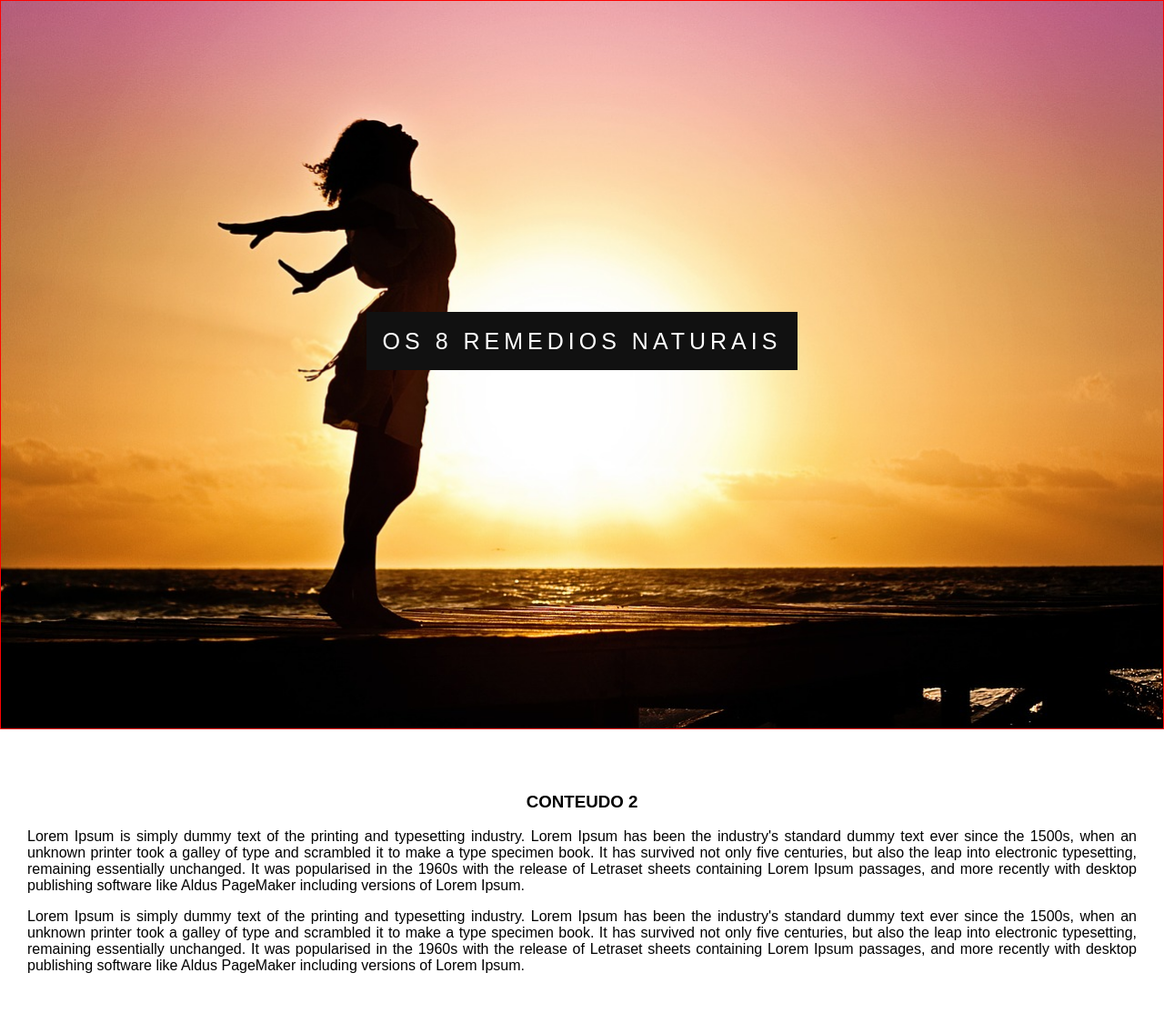
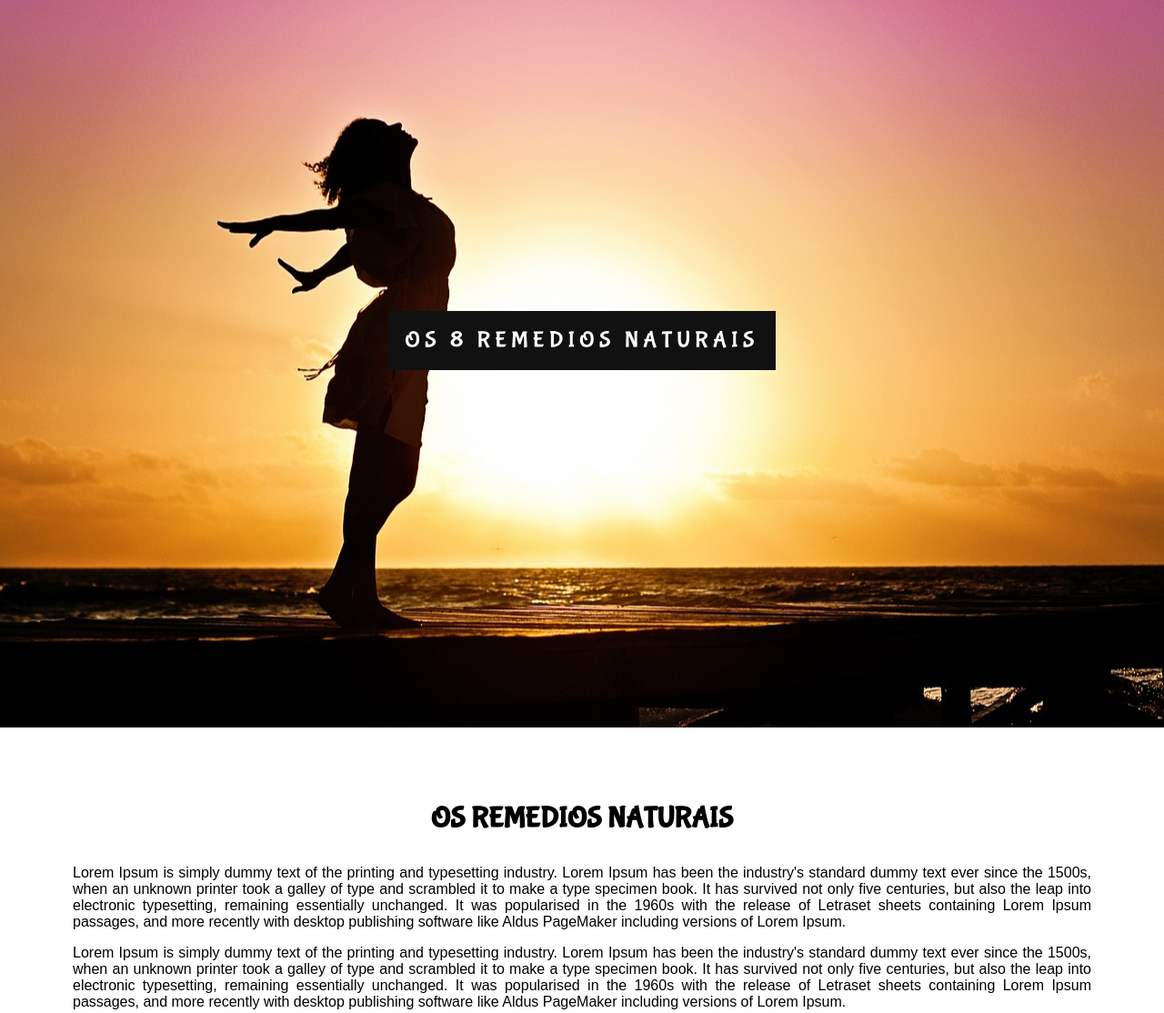
Before and after one commit to Lorran-alves/Projeto-Paralax, a plain HTML site: page index.html in a window 1280 px wide. Shown: the top 1114 px of the page at 91% size. Drawn offline with Linux system fonts and the light colour scheme.

Commit message:
projeto-alterado

```diff
--- a/css/estilo.css
+++ b/css/estilo.css
@@ -1,31 +1,37 @@
+@font-face {
+    font-family: Fonte_logo;
+    src: url(../fontes/bubblegum-sans-regular.otf);
+}
 body,html{
     margin: 0;
     font: 16px;
-    font-family: arial,  sans-serif;
+    font-family: Arial, Helvetica, sans-serif;
     color: #777;
     height: 100%;
 
 }
 .conteudo{
-    padding: 50px 30px;
+    padding: 50px 80px;
     color: black;
     background-color: white;
     text-align: justify;
 
 }
 h3{
+    font-family: Fonte_logo;
     text-transform: uppercase;
     text-align: center;
+    font-size: 2em;
 }
 /***EFEITO PARALAX***/
-.caixa1 , .caixa2, .caixa3, .caixa4, .caixa5 , .caixa6, .caixa7, .caixa8, .caixa9{
+.caixa1 , .caixa2, .caixa3, .caixa4, .caixa5 , .caixa6, .caixa7, .caixa8, .caixa9,.caixa10{
    position: relative;
     height: 100%;
     background-size: cover;
     background-position: center ;
     background-repeat: no-repeat;
     background-attachment: fixed;
-    border: 1px solid red;
+
 }
 .caixa1{
     background-image: url(../imagens/imagem1.jpg) ;
@@ -40,15 +46,15 @@ h3{
 
 }
 .caixa4{
-    background-image: url(../imagens/imagem4.jpg);
+    background-image: url(../imagens/imagem4.png);
 
 }
 .caixa5{
-    background-image: url(../imagens/imagem5.webp);
+    background-image: url(../imagens/imagem5.jpg);
 
 }
 .caixa6{
-    background-image: url(../imagens/imagem6.jpeg);
+    background-image: url(../imagens/imagem6.jpg);
 
 }
 .caixa7{
@@ -61,6 +67,10 @@ h3{
 }
 .caixa9{
     background-image: url(../imagens/imagem9.jpg);
+
+}
+.caixa10{
+    background-image: url(../imagens/imagem11.jpg);
 
 }
 .titulo-geral{
@@ -76,5 +86,6 @@ span.titulo{
     padding: 18px;
     font-size: 25px;
     letter-spacing: 5px;
+    font-family: Fonte_logo;
 
 }
--- a/index.html
+++ b/index.html
@@ -15,7 +15,7 @@
             </div>
         </div>
         <div class="conteudo">
-            <h3>conteudo 2</h3>
+            <h3> Os remedios naturais</h3>
             <p>Lorem Ipsum is simply dummy text of the printing and typesetting industry. Lorem Ipsum has been the industry's standard dummy text ever since the 1500s, when an unknown printer took a galley of type and scrambled it to make a type specimen book. It has survived not only five centuries, but also the leap into electronic typesetting, remaining essentially unchanged. It was popularised in the 1960s with the release of Letraset sheets containing Lorem Ipsum passages, and more recently with desktop publishing software like Aldus PageMaker including versions of Lorem Ipsum.</p>
             <p>Lorem Ipsum is simply dummy text of the printing and typesetting industry. Lorem Ipsum has been the industry's standard dummy text ever since the 1500s, when an unknown printer took a galley of type and scrambled it to make a type specimen book. It has survived not only five centuries, but also the leap into electronic typesetting, remaining essentially unchanged. It was popularised in the 1960s with the release of Letraset sheets containing Lorem Ipsum passages, and more recently with desktop publishing software like Aldus PageMaker including versions of Lorem Ipsum.</p>
         </div>
@@ -26,7 +26,7 @@
             </div>
         </div>
         <div class="conteudo">
-            <h3>conteudo 2</h3>
+            <h3>A ÁGUA </h3>
             <p>Lorem Ipsum is simply dummy text of the printing and typesetting industry. Lorem Ipsum has been the industry's standard dummy text ever since the 1500s, when an unknown printer took a galley of type and scrambled it to make a type specimen book. It has survived not only five centuries, but also the leap into electronic typesetting, remaining essentially unchanged. It was popularised in the 1960s with the release of Letraset sheets containing Lorem Ipsum passages, and more recently with desktop publishing software like Aldus PageMaker including versions of Lorem Ipsum.</p>
             <p>Lorem Ipsum is simply dummy text of the printing and typesetting industry. Lorem Ipsum has been the industry's standard dummy text ever since the 1500s, when an unknown printer took a galley of type and scrambled it to make a type specimen book. It has survived not only five centuries, but also the leap into electronic typesetting, remaining essentially unchanged. It was popularised in the 1960s with the release of Letraset sheets containing Lorem Ipsum passages, and more recently with desktop publishing software like Aldus PageMaker including versions of Lorem Ipsum.</p>
         </div>
@@ -36,7 +36,7 @@
             </div>
         </div>
         <div class="conteudo">
-            <h3>conteudo 2</h3>
+            <h3>AR LIVRE </h3>
             <p>Lorem Ipsum is simply dummy text of the printing and typesetting industry. Lorem Ipsum has been the industry's standard dummy text ever since the 1500s, when an unknown printer took a galley of type and scrambled it to make a type specimen book. It has survived not only five centuries, but also the leap into electronic typesetting, remaining essentially unchanged. It was popularised in the 1960s with the release of Letraset sheets containing Lorem Ipsum passages, and more recently with desktop publishing software like Aldus PageMaker including versions of Lorem Ipsum.</p>
             <p>Lorem Ipsum is simply dummy text of the printing and typesetting industry. Lorem Ipsum has been the industry's standard dummy text ever since the 1500s, when an unknown printer took a galley of type and scrambled it to make a type specimen book. It has survived not only five centuries, but also the leap into electronic typesetting, remaining essentially unchanged. It was popularised in the 1960s with the release of Letraset sheets containing Lorem Ipsum passages, and more recently with desktop publishing software like Aldus PageMaker including versions of Lorem Ipsum.</p>
         </div>
@@ -47,7 +47,7 @@
             </div>
         </div>
         <div class="conteudo">
-            <h3>conteudo 2</h3>
+            <h3>ALIMENTAÇÃO ADEQUADA</h3>
             <p>Lorem Ipsum is simply dummy text of the printing and typesetting industry. Lorem Ipsum has been the industry's standard dummy text ever since the 1500s, when an unknown printer took a galley of type and scrambled it to make a type specimen book. It has survived not only five centuries, but also the leap into electronic typesetting, remaining essentially unchanged. It was popularised in the 1960s with the release of Letraset sheets containing Lorem Ipsum passages, and more recently with desktop publishing software like Aldus PageMaker including versions of Lorem Ipsum.</p>
             <p>Lorem Ipsum is simply dummy text of the printing and typesetting industry. Lorem Ipsum has been the industry's standard dummy text ever since the 1500s, when an unknown printer took a galley of type and scrambled it to make a type specimen book. It has survived not only five centuries, but also the leap into electronic typesetting, remaining essentially unchanged. It was popularised in the 1960s with the release of Letraset sheets containing Lorem Ipsum passages, and more recently with desktop publishing software like Aldus PageMaker including versions of Lorem Ipsum.</p>
         </div>
@@ -58,7 +58,7 @@
             </div>
         </div>
         <div class="conteudo">
-            <h3>conteudo 2</h3>
+            <h3>A PRATICA DOS EXERCÍCIOS FÍSICOS</h3>
             <p>Lorem Ipsum is simply dummy text of the printing and typesetting industry. Lorem Ipsum has been the industry's standard dummy text ever since the 1500s, when an unknown printer took a galley of type and scrambled it to make a type specimen book. It has survived not only five centuries, but also the leap into electronic typesetting, remaining essentially unchanged. It was popularised in the 1960s with the release of Letraset sheets containing Lorem Ipsum passages, and more recently with desktop publishing software like Aldus PageMaker including versions of Lorem Ipsum.</p>
             <p>Lorem Ipsum is simply dummy text of the printing and typesetting industry. Lorem Ipsum has been the industry's standard dummy text ever since the 1500s, when an unknown printer took a galley of type and scrambled it to make a type specimen book. It has survived not only five centuries, but also the leap into electronic typesetting, remaining essentially unchanged. It was popularised in the 1960s with the release of Letraset sheets containing Lorem Ipsum passages, and more recently with desktop publishing software like Aldus PageMaker including versions of Lorem Ipsum.</p>
         </div>
@@ -69,7 +69,7 @@
             </div>
         </div>
         <div class="conteudo">
-            <h3>conteudo 2</h3>
+            <h3>REPOUSO ADEQUADO</h3>
             <p>Lorem Ipsum is simply dummy text of the printing and typesetting industry. Lorem Ipsum has been the industry's standard dummy text ever since the 1500s, when an unknown printer took a galley of type and scrambled it to make a type specimen book. It has survived not only five centuries, but also the leap into electronic typesetting, remaining essentially unchanged. It was popularised in the 1960s with the release of Letraset sheets containing Lorem Ipsum passages, and more recently with desktop publishing software like Aldus PageMaker including versions of Lorem Ipsum.</p>
             <p>Lorem Ipsum is simply dummy text of the printing and typesetting industry. Lorem Ipsum has been the industry's standard dummy text ever since the 1500s, when an unknown printer took a galley of type and scrambled it to make a type specimen book. It has survived not only five centuries, but also the leap into electronic typesetting, remaining essentially unchanged. It was popularised in the 1960s with the release of Letraset sheets containing Lorem Ipsum passages, and more recently with desktop publishing software like Aldus PageMaker including versions of Lorem Ipsum.</p>
         </div>
@@ -80,7 +80,7 @@
             </div>
         </div>
         <div class="conteudo">
-            <h3>conteudo 2</h3>
+            <h3>TEMPERANÇA NO DIA A DIA</h3>
             <p>Lorem Ipsum is simply dummy text of the printing and typesetting industry. Lorem Ipsum has been the industry's standard dummy text ever since the 1500s, when an unknown printer took a galley of type and scrambled it to make a type specimen book. It has survived not only five centuries, but also the leap into electronic typesetting, remaining essentially unchanged. It was popularised in the 1960s with the release of Letraset sheets containing Lorem Ipsum passages, and more recently with desktop publishing software like Aldus PageMaker including versions of Lorem Ipsum.</p>
             <p>Lorem Ipsum is simply dummy text of the printing and typesetting industry. Lorem Ipsum has been the industry's standard dummy text ever since the 1500s, when an unknown printer took a galley of type and scrambled it to make a type specimen book. It has survived not only five centuries, but also the leap into electronic typesetting, remaining essentially unchanged. It was popularised in the 1960s with the release of Letraset sheets containing Lorem Ipsum passages, and more recently with desktop publishing software like Aldus PageMaker including versions of Lorem Ipsum.</p>
         </div>
@@ -91,7 +91,7 @@
             </div>
         </div>
         <div class="conteudo">
-            <h3>conteudo 2</h3>
+            <h3>LUZ SOLAR NECESSARIA</h3>
             <p>Lorem Ipsum is simply dummy text of the printing and typesetting industry. Lorem Ipsum has been the industry's standard dummy text ever since the 1500s, when an unknown printer took a galley of type and scrambled it to make a type specimen book. It has survived not only five centuries, but also the leap into electronic typesetting, remaining essentially unchanged. It was popularised in the 1960s with the release of Letraset sheets containing Lorem Ipsum passages, and more recently with desktop publishing software like Aldus PageMaker including versions of Lorem Ipsum.</p>
             <p>Lorem Ipsum is simply dummy text of the printing and typesetting industry. Lorem Ipsum has been the industry's standard dummy text ever since the 1500s, when an unknown printer took a galley of type and scrambled it to make a type specimen book. It has survived not only five centuries, but also the leap into electronic typesetting, remaining essentially unchanged. It was popularised in the 1960s with the release of Letraset sheets containing Lorem Ipsum passages, and more recently with desktop publishing software like Aldus PageMaker including versions of Lorem Ipsum.</p>
         </div>
@@ -101,6 +101,14 @@
 
             </div>
         </div>
+        <div class="conteudo">
+            <h3> CONFIANÇA EM DEUS</h3>
+            <p>Lorem Ipsum is simply dummy text of the printing and typesetting industry. Lorem Ipsum has been the industry's standard dummy text ever since the 1500s, when an unknown printer took a galley of type and scrambled it to make a type specimen book. It has survived not only five centuries, but also the leap into electronic typesetting, remaining essentially unchanged. It was popularised in the 1960s with the release of Letraset sheets containing Lorem Ipsum passages, and more recently with desktop publishing software like Aldus PageMaker including versions of Lorem Ipsum.</p>
+            <p>Lorem Ipsum is simply dummy text of the printing and typesetting industry. Lorem Ipsum has been the industry's standard dummy text ever since the 1500s, when an unknown printer took a galley of type and scrambled it to make a type specimen book. It has survived not only five centuries, but also the leap into electronic typesetting, remaining essentially unchanged. It was popularised in the 1960s with the release of Letraset sheets containing Lorem Ipsum passages, and more recently with desktop publishing software like Aldus PageMaker including versions of Lorem Ipsum.</p>
+        </div>
+        <div class="caixa10">
 
+
+        </div>
     </body>
 </html>
```
Also changed, not shown: fontes/bubblegum-sans-regular.otf (added), imagens/imagem10.jpg (added), imagens/imagem11.jpg (added), imagens/imagem4.jpg (deleted), imagens/imagem5.jpg (added), imagens/imagem5.webp (deleted), imagens/imagem6.jpeg (deleted), imagens/imagem6.jpg (added), 1 other file.
